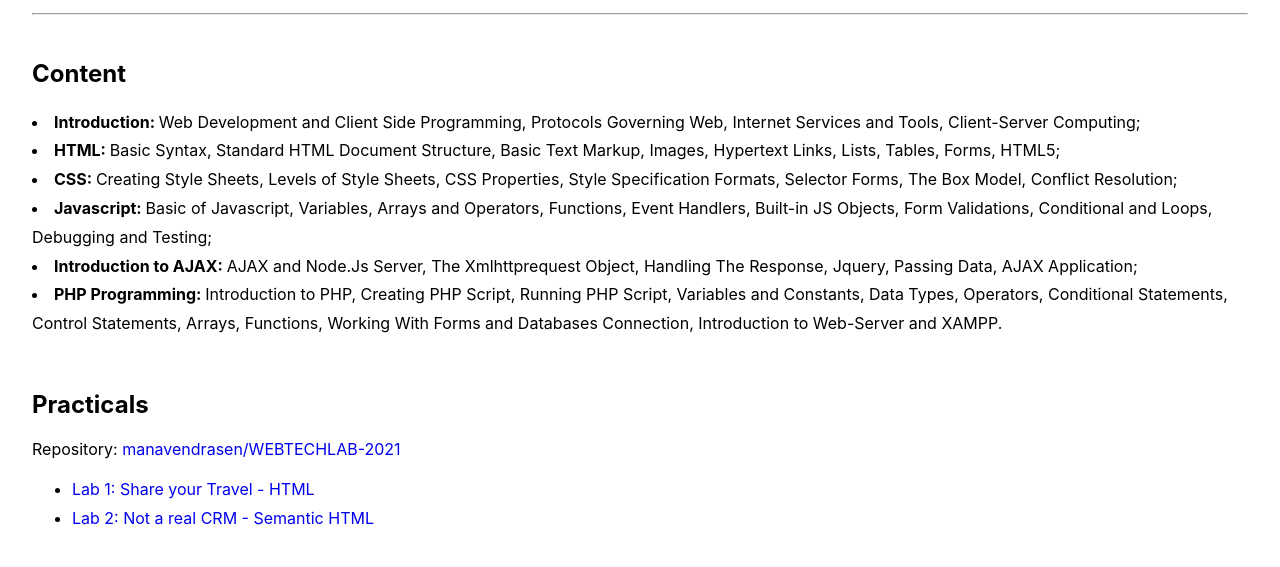
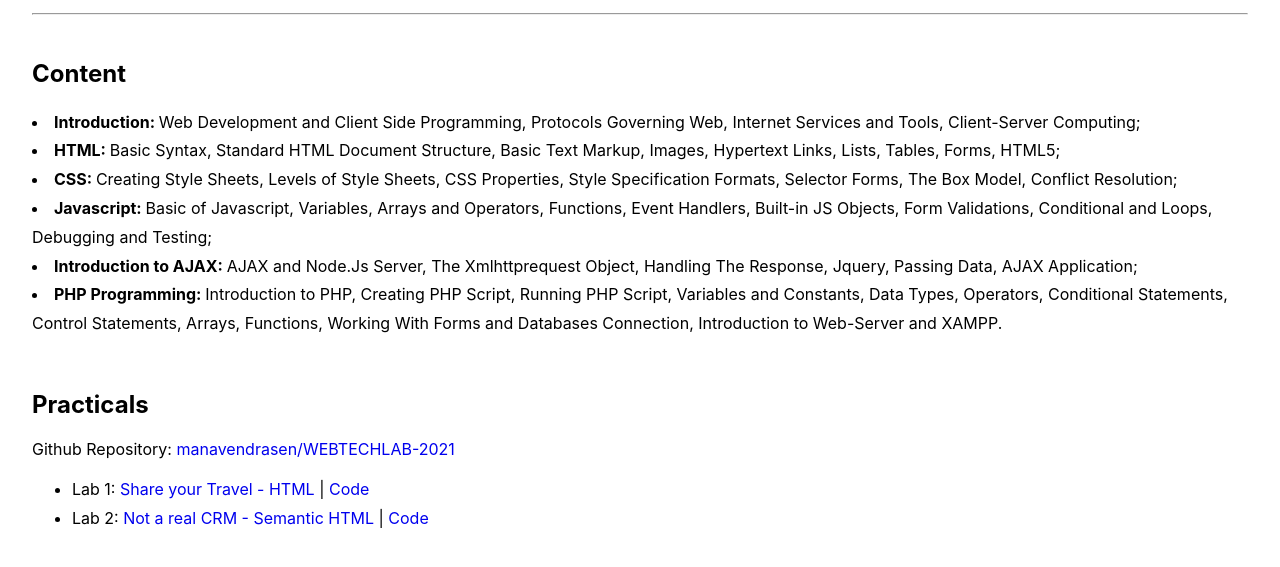
Before and after one commit to manavendrasen/WEBTECHLAB-2021, a plain HTML site: page index.html in a window 1280 px wide. Shown: the part 137-704 px from the top of the page. Drawn offline with Linux system fonts and the light colour scheme; a web font is replaced by a local one.

Commit message:
[^] Updated links with codes

```diff
--- a/index.html
+++ b/index.html
@@ -91,7 +91,7 @@
     <section>
       <h2>Practicals</h2>
       <p>
-        Repository:
+        Github Repository:
         <a
           target="_blank"
           rel="noopener noreferrer"
@@ -101,19 +101,36 @@
       </p>
       <ul>
         <li>
+          Lab 1:
           <a
             target="_blank"
             rel="noopener noreferrer"
             href="https://htmlpreview.github.io/?https://github.com/manavendrasen/WEBTECHLAB-2021/blob/main/Lab1/index.html"
-            >Lab 1: Share your Travel - HTML</a
+          >
+            Share your Travel - HTML</a
+          >
+          |
+          <a
+            target="_blank"
+            rel="noopener noreferrer"
+            href="https://github.com/manavendrasen/WEBTECHLAB-2021/tree/main/Lab1"
+            >Code</a
           >
         </li>
         <li>
+          Lab 2:
           <a
             target="_blank"
             rel="noopener noreferrer"
             href="https://htmlpreview.github.io/?https://github.com/manavendrasen/WEBTECHLAB-2021/blob/main/Lab2/ex2.html"
-            >Lab 2: Not a real CRM - Semantic HTML</a
+            >Not a real CRM - Semantic HTML</a
+          >
+          |
+          <a
+            target="_blank"
+            rel="noopener noreferrer"
+            href="https://github.com/manavendrasen/WEBTECHLAB-2021/tree/main/Lab2"
+            >Code</a
           >
         </li>
       </ul>
```
